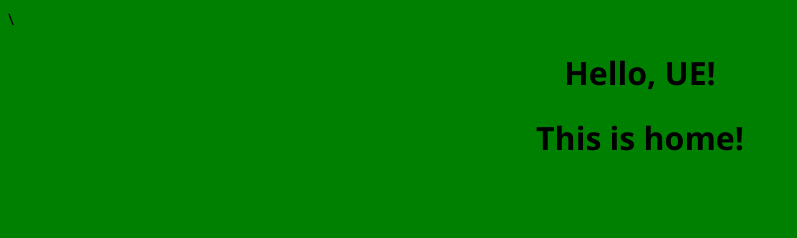
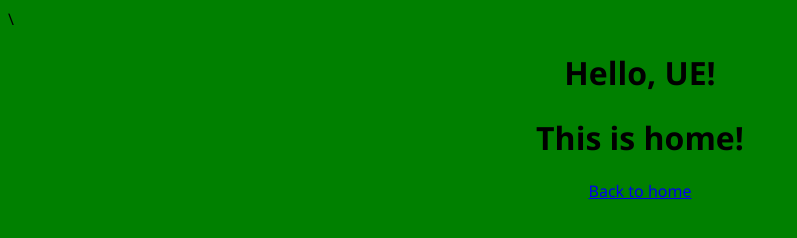
Before and after one commit to malatik/My-Personal-Website, a plain HTML site: page home.html in a window 1280 px wide. Shown: the whole page, without its empty margins (0-797 px from the left). Drawn offline with Linux system fonts and the light colour scheme.

Commit message:
Update home.html

```diff
--- a/home.html
+++ b/home.html
@@ -10,6 +10,7 @@
     <div class="header">
         <h1>Hello, UE!</h1>
         <h1>This is home!</h1>
+        <a href="index.html">Back to home</a>
     </div>
 </body>
 </html>
```
